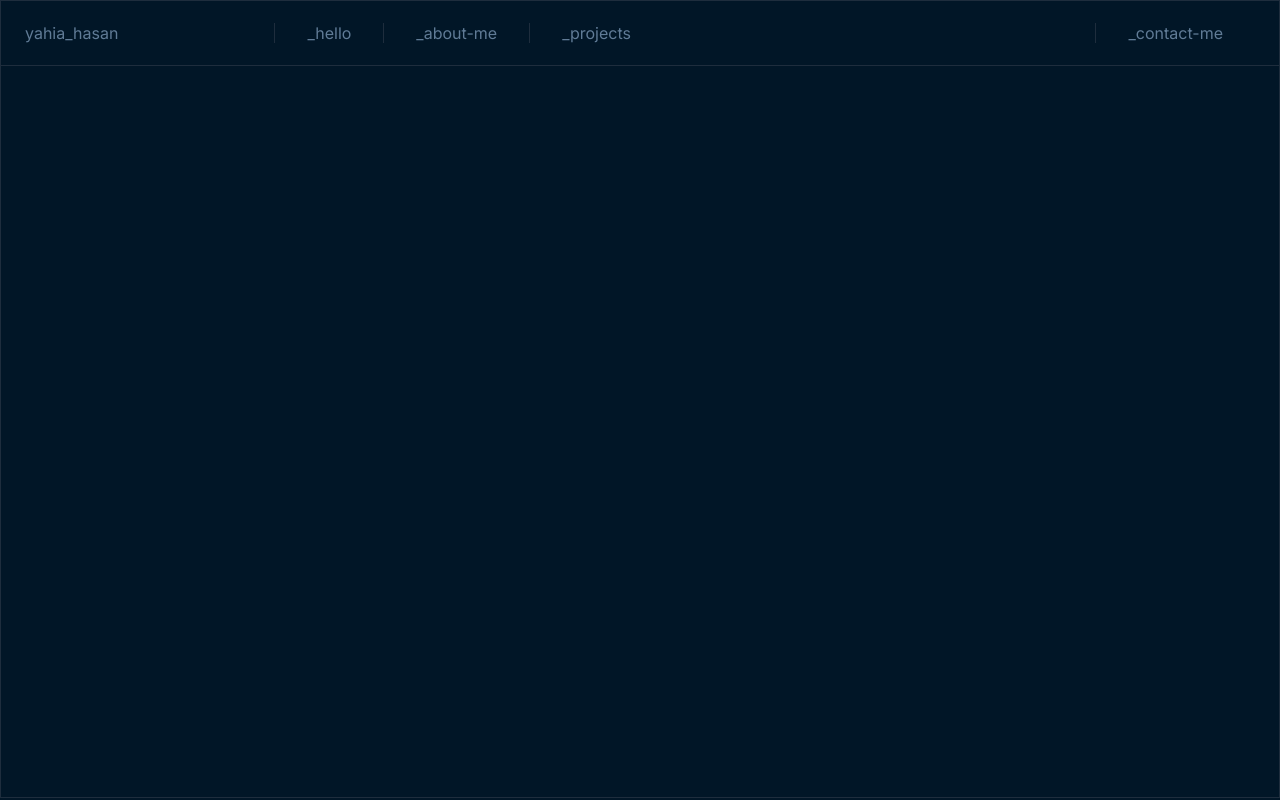
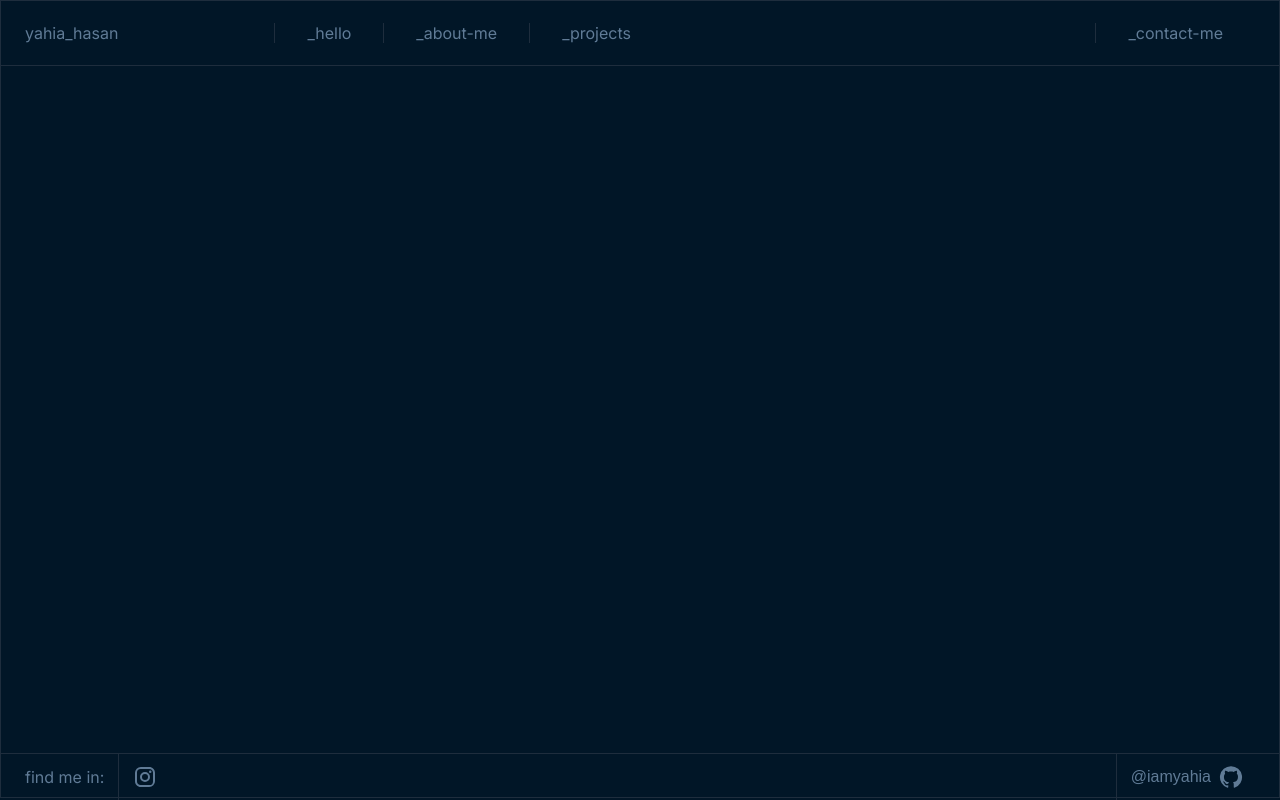
Before and after one commit to iamyahia/portfolio, a Next.js app: page / in a window 1280 px wide. Built offline with nearby package versions, Linux system fonts and the light colour scheme.

Commit message:
feat: implement footer

```diff
--- /dev/null
+++ b/app/components/Footer.jsx
@@ -0,0 +1,104 @@
+import React from "react";
+// packages
+import Link from "next/link";
+import { Box, IconButton, Typography } from "@mui/material";
+
+// icons
+import GitHubIcon from "@mui/icons-material/GitHub";
+import InstagramIcon from "@mui/icons-material/Instagram";
+
+const contacts = [
+  {
+    name: "instagram",
+    icon: <InstagramIcon />,
+    href: "https://www.instagram.com/yahiabaiz/",
+  },
+  {
+    name: "github",
+    username: "@iamyahia",
+    icon: <GitHubIcon />,
+    href: "https://github.com/iamyahia/",
+  },
+];
+
+function Footer() {
+  return (
+    <footer
+      style={{
+        bottom: 0,
+        width: "100%",
+        display: "flex",
+        position: "absolute",
+        borderTop: "1px solid #1E2D3D",
+      }}
+    >
+      <div
+        style={{
+          width: "100%",
+          display: "flex",
+          padding: "0 24px",
+          alignItems: "center",
+        }}
+      >
+        <Typography variant="p" component="p" style={{ width: "100px" }}>
+          find me in:
+        </Typography>
+        <Box
+          sx={{ display: { xs: "none", md: "flex", width: "100%" } }}
+          component="ul"
+          style={{
+            display: "flex",
+            alignItems: "center",
+          }}
+        >
+          {contacts.map((contact, index) => (
+            <li
+              style={{
+                padding: "11px 14px",
+                listStyleType: "none",
+                borderLeft: "1px solid #1e2d3d",
+                marginLeft: contacts.length - 1 === index ? "auto" : "",
+              }}
+              key={index}
+            >
+              <Link
+                key={contact.name}
+                href={contact.href}
+                color="inherit"
+                style={{
+                  color: "#607B96",
+                  textDecoration: "none",
+                }}
+                target="_blank"
+              >
+                <IconButton
+                  size="large"
+                  aria-label={`${contact.name} contact`}
+                  color="inherit"
+                  style={{
+                    padding: 0,
+                  }}
+                >
+                  {contact.username && (
+                    <p
+                      style={{
+                        fontWeight: 450,
+                        fontSize: "16px",
+                        marginRight: "8px",
+                      }}
+                    >
+                      {contact.username}
+                    </p>
+                  )}
+                  {contact.icon}
+                </IconButton>
+              </Link>
+            </li>
+          ))}
+        </Box>
+      </div>
+    </footer>
+  );
+}
+
+export default Footer;
--- a/app/page.jsx
+++ b/app/page.jsx
@@ -1,9 +1,11 @@
+import Footer from "./components/Footer";
 import { Navbar } from "./components/Navbar";
 
 export default function Home() {
   return (
     <>
       <Navbar />
+      <Footer />
     </>
   );
 }
```
Also changed, not shown: 1 other file (tests, documents, lock files or other folders).
